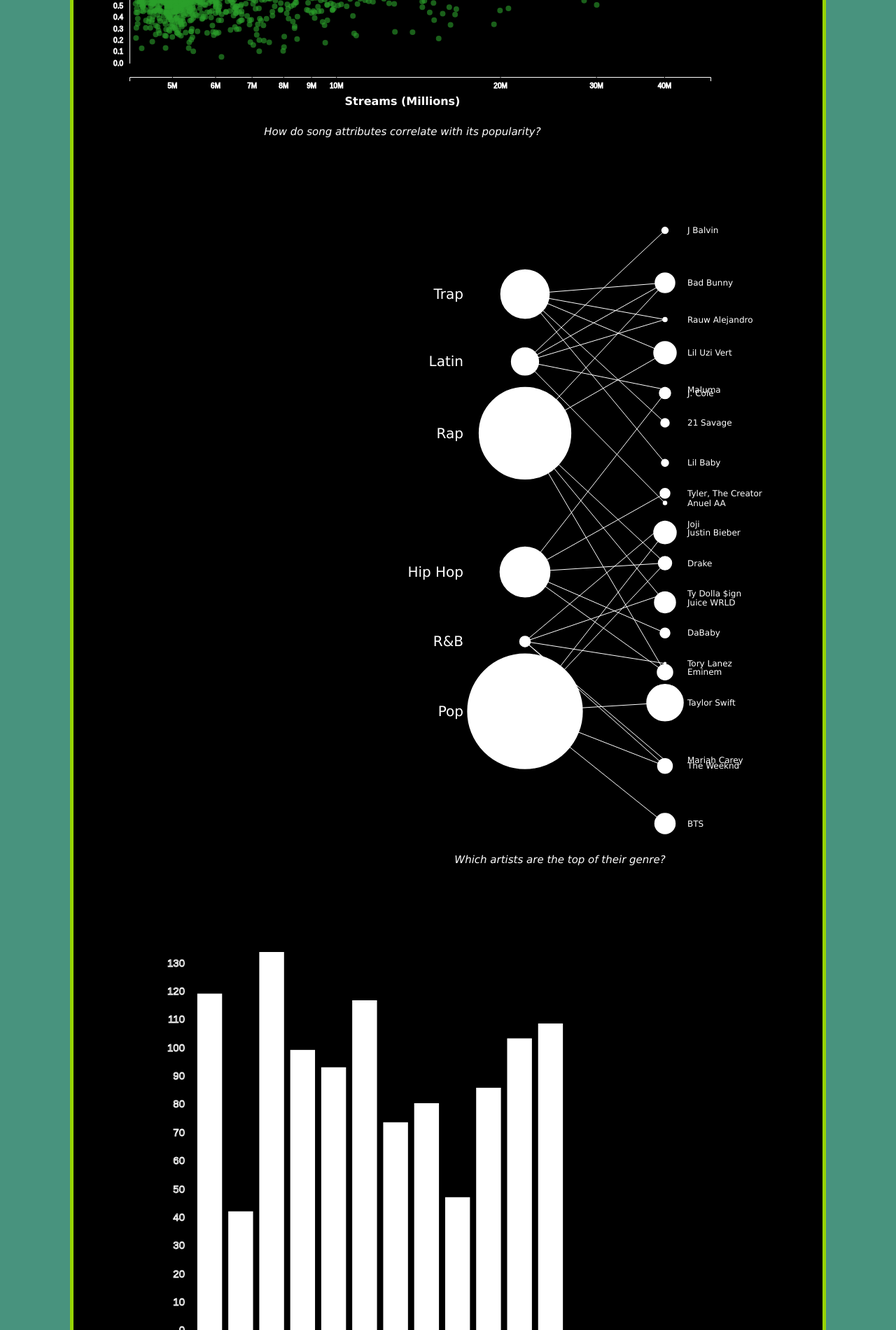
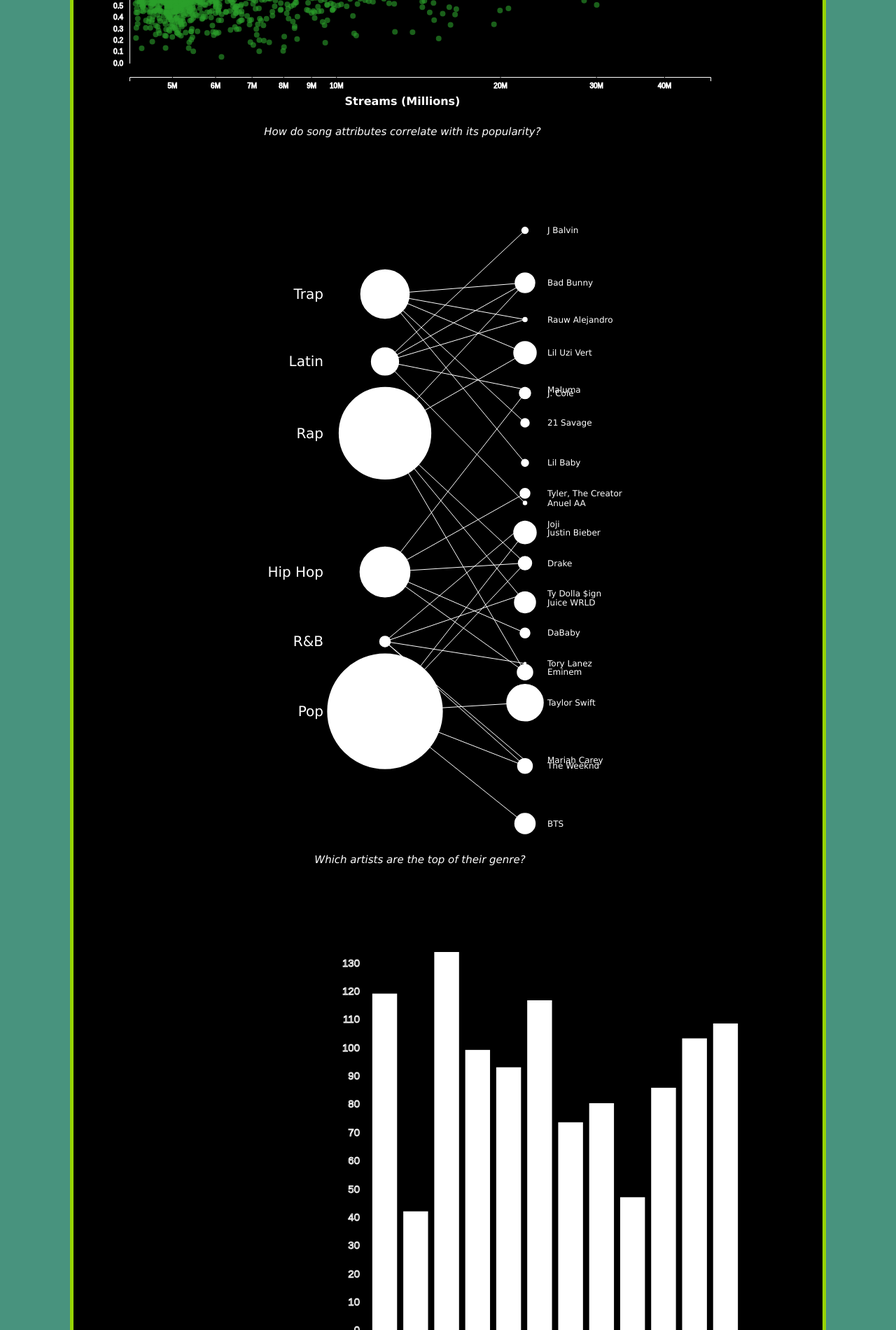
Before and after one commit to rkahn22/4030SongProject, a plain HTML site: page index.html in a window 1280 px wide. Shown: the part 800-2700 px from the top of the page at 70% size. Drawn offline with nearby package versions, Linux system fonts and the light colour scheme.

Commit message:
Update style.css

```diff
--- a/style.css
+++ b/style.css
@@ -48,14 +48,14 @@ h1 {
 #popLength {
     position: absolute;
     top: 2150px;
-    left: 0px;
+    left: 250px;
     text-anchor: middle;
 }
 
 #artists {
     position: absolute;
     top: 1100px;
-    left: 450px;
+    left: 250px;
     text-anchor: middle;
 }
 
```
